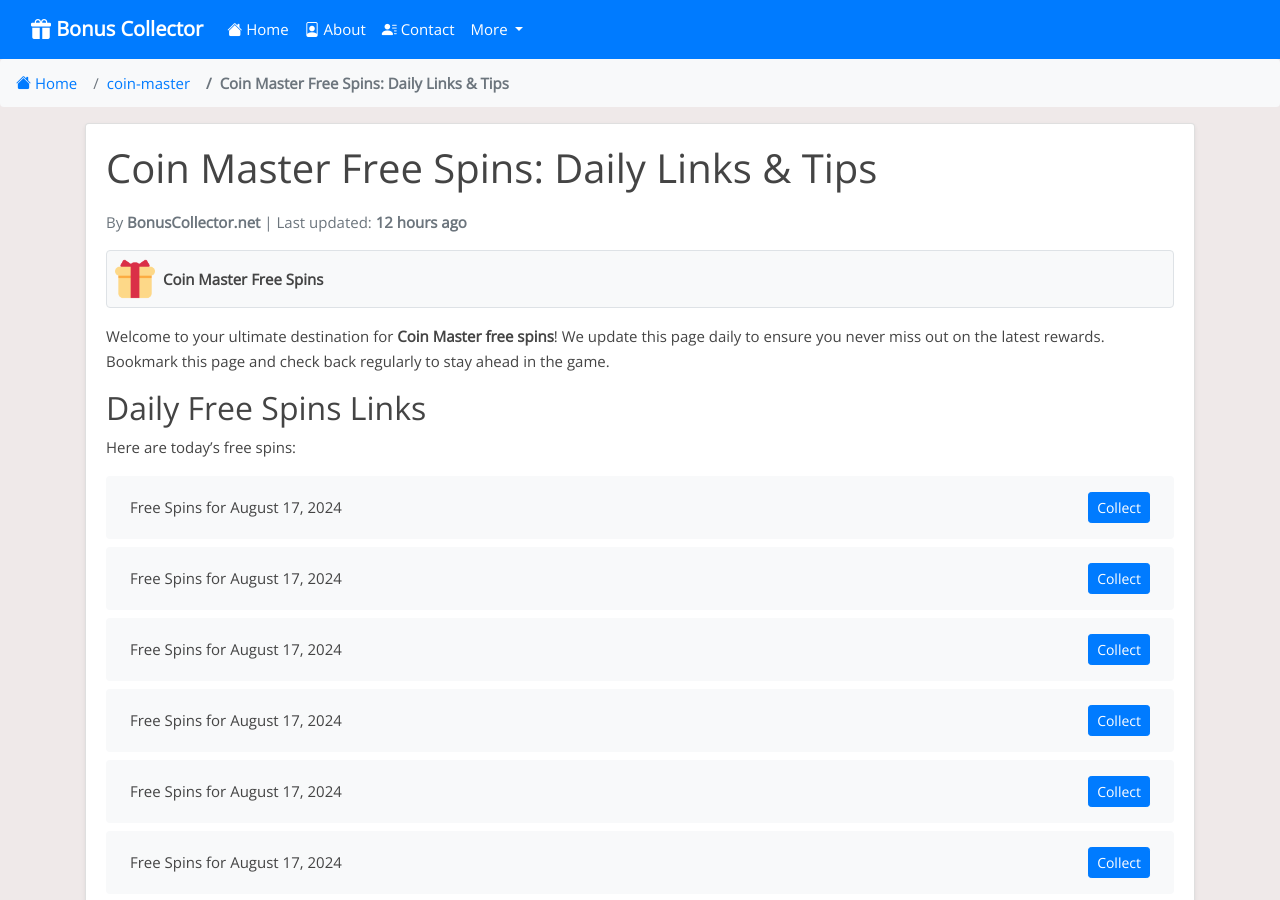
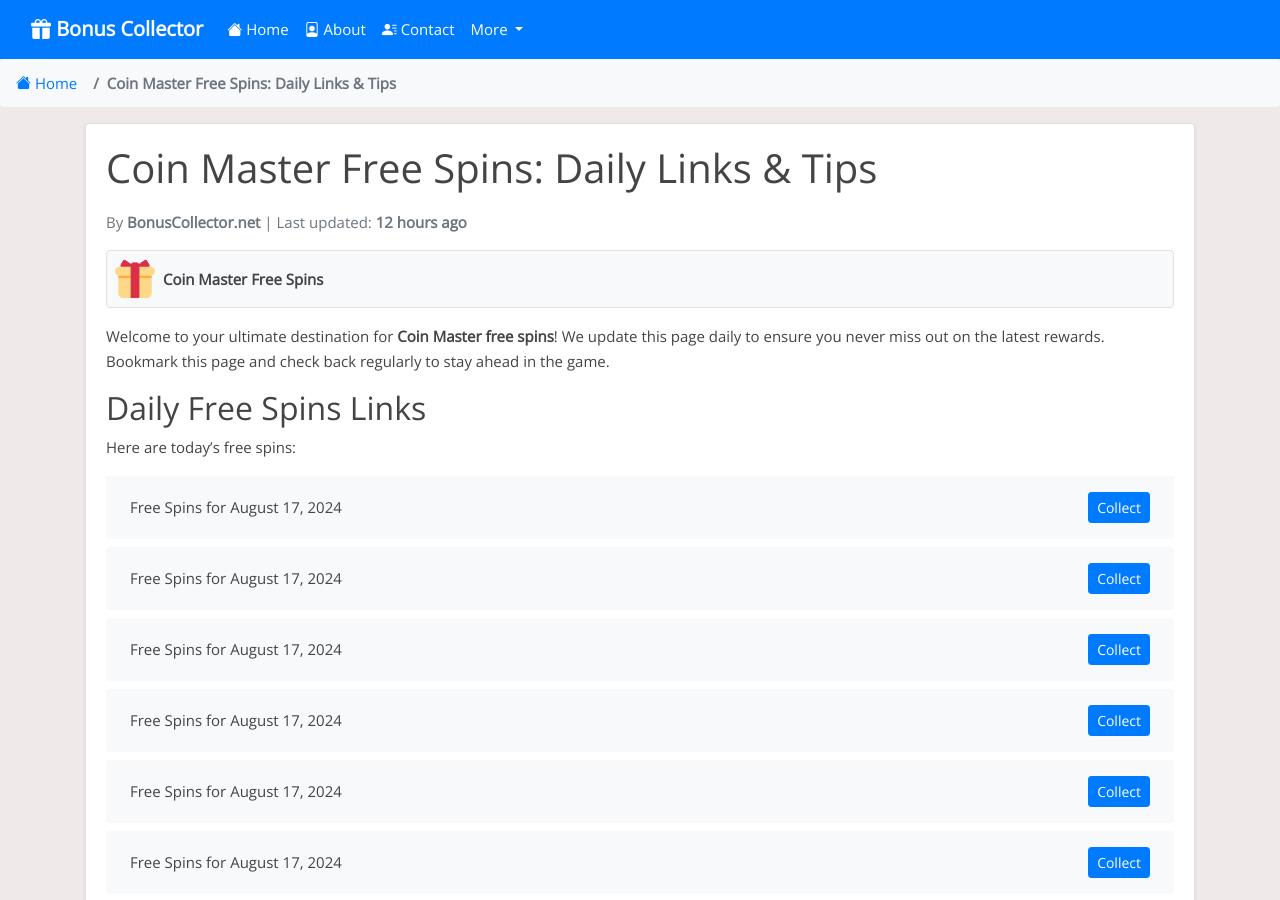
Before and after one commit to Prollad99/bs-net, a Jekyll site: the page built from _posts/2024-06-29-coin-master.md, in a window 1280 px wide and 900 px high. Built offline with Jekyll 4.4.1, drawn with Linux system fonts in a browser that asks for light colours; nearby versions of some CDN libraries; comment, search, counter and statistics services are not loaded.

Commit message:
Update 2024-06-29-coin-master.md

```diff
--- a/_posts/2024-06-29-coin-master.md
+++ b/_posts/2024-06-29-coin-master.md
@@ -7,7 +7,6 @@
 description: "Get your daily Coin Master free spins and discover tips to maximize your rewards. Bookmark our site for the latest updates!"
 lang: en
 permalink: /coin-master-free-spins/
-category: coin-master
 redirect_from:
   - /coin-master/best-time-to-use-spins/
   - /coin-master/mastering-village-building/
```
